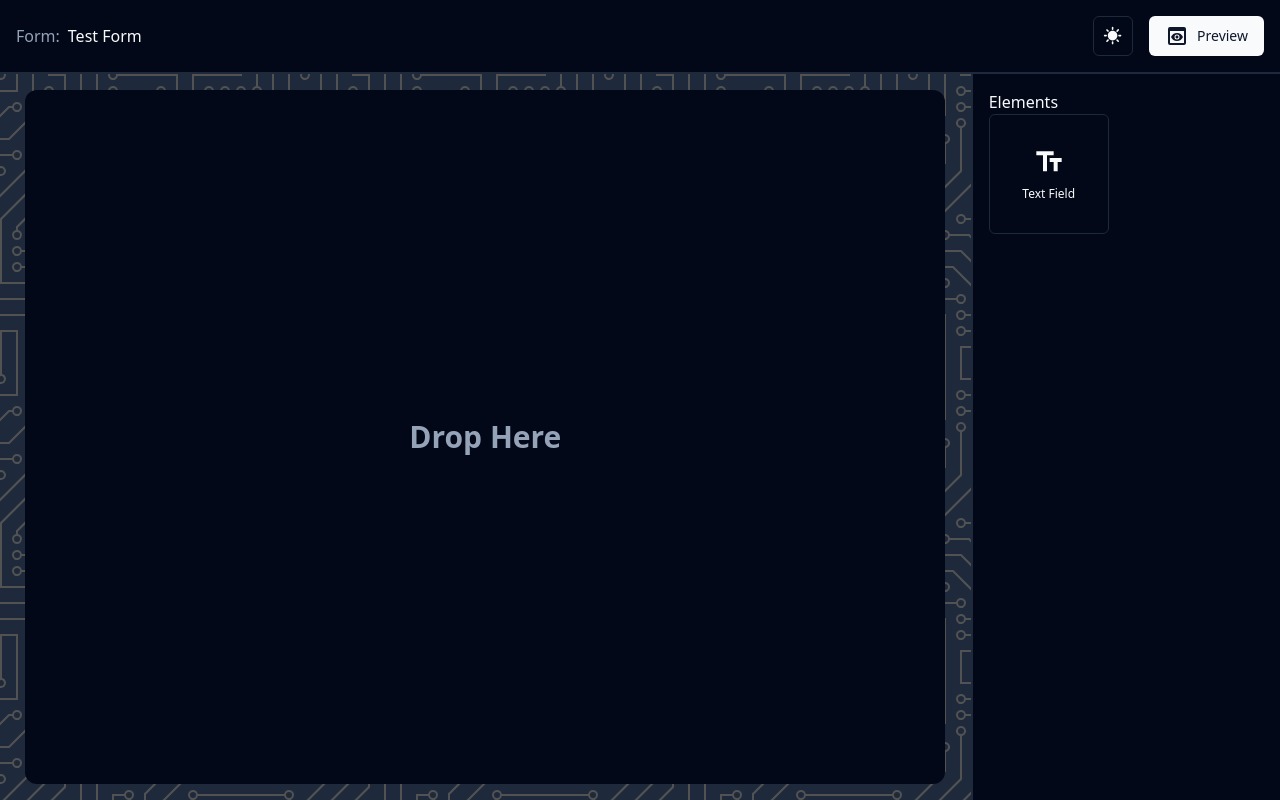
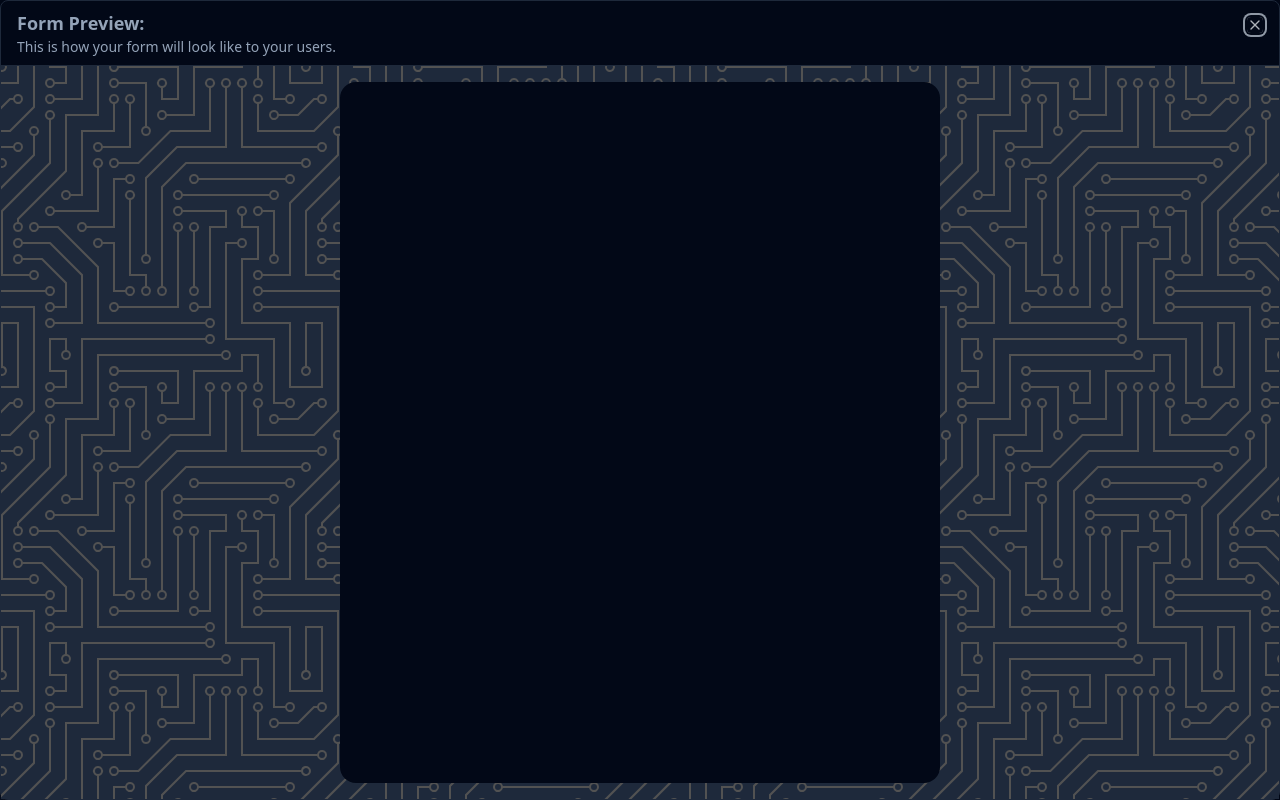
Before and after one commit to prashant1k99/form-builder, a React (Vite) app: page / in a window 1280 px wide. Both pictures are taken after a click on the button "Preview". Built offline with nearby package versions, Linux system fonts and the light colour scheme.

Commit message:
WIP: Completed Preview and Text Field Component

```diff
--- a/package.json
+++ b/package.json
@@ -12,6 +12,7 @@
   "dependencies": {
     "@dnd-kit/core": "^6.0.8",
     "@hookform/resolvers": "^3.3.2",
+    "@radix-ui/react-dialog": "^1.0.5",
     "@radix-ui/react-label": "^2.0.2",
     "@radix-ui/react-slot": "^1.0.2",
     "@radix-ui/react-switch": "^1.0.3",
--- a/src/components/FormElements.tsx
+++ b/src/components/FormElements.tsx
@@ -24,7 +24,9 @@
 	designerComponent: React.FC<{
 		elementInstance: FormElementInstance
 	}>
-	formComponent: React.FC
+	formComponent: React.FC<{
+		elementInstance: FormElementInstance
+	}>
 	propertiesComponent: React.FC<{
 		elementInstance: FormElementInstance
 	}>
--- a/src/components/PreviewDialogBtn.tsx
+++ b/src/components/PreviewDialogBtn.tsx
@@ -1,12 +1,46 @@
+import useDesigner from './hooks/useDesigner'
 import { Button } from './ui/button'
 import { MdPreview } from 'react-icons/md'
+import { Dialog, DialogContent, DialogTrigger } from './ui/dialog'
+import { FormElements } from './FormElements'
 
 function PreviewDialogBtn() {
+	const { elements } = useDesigner()
 	return (
-		<Button>
-			<MdPreview className="h-6 w-6 mr-2" />
-			Preview
-		</Button>
+		<>
+			<Dialog>
+				<DialogTrigger asChild>
+					<Button>
+						<MdPreview className="h-6 w-6 mr-2" />
+						Preview
+					</Button>
+				</DialogTrigger>
+				<DialogContent className="w-screen h-screen max-h-screen max-w-full flex flex-col flex-grow p-0 gap-0">
+					<div className="px-4 py-2 border-b">
+						<p className="text-lg font-bold text-muted-foreground">
+							Form Preview:
+						</p>
+						<p className="text-sm text-muted-foreground">
+							This is how your form will look like to your users.
+						</p>
+					</div>
+					<div className="bg-accent flex flex-col flex-grow items-center justify-center p-4 bg-[url(@/assets/circuit-board.svg)] dark:bg-[url(@/assets/circuit-board-dark.svg)] overflow-y-auto">
+						<div className="max-w-[600px] flex flex-col gap-4 flex-grow bg-background h-full w-full rounded-2xl p-8 overflow-y-auto">
+							{elements.map((element) => {
+								const ElementComponent =
+									FormElements[element.type].formComponent
+								return (
+									<ElementComponent
+										key={element.id}
+										elementInstance={element}
+									/>
+								)
+							})}
+						</div>
+					</div>
+				</DialogContent>
+			</Dialog>
+		</>
 	)
 }
 
--- a/src/components/form-elements/TextField.tsx
+++ b/src/components/form-elements/TextField.tsx
@@ -52,14 +52,7 @@
 
 	designerComponent: DesignerComponent,
 
-	formComponent: () => {
-		return (
-			<div className="flex flex-col gap-2">
-				<label htmlFor="text-field-label">Label</label>
-				<input type="text" id="text-field-label" />
-			</div>
-		)
-	},
+	formComponent: FormComponent,
 
 	propertiesComponent: PropertiesComponent,
 }
@@ -217,3 +210,24 @@
 		</Form>
 	)
 }
+
+function FormComponent({
+	elementInstance,
+}: {
+	elementInstance: FormElementInstance
+}) {
+	const element = elementInstance as CustomInstance
+	const { label, helperText, placeholder, required } = element.extraAttributes
+	return (
+		<div className="flex flex-col gap-2 w-full">
+			<Label>
+				{label}
+				{required && <span className="text-red-500 pl-1">*</span>}
+			</Label>
+			<Input placeholder={placeholder} required={required} />
+			{helperText && (
+				<p className="text-xs text-muted-foreground">{helperText}</p>
+			)}
+		</div>
+	)
+}
--- /dev/null
+++ b/src/components/ui/dialog.tsx
@@ -0,0 +1,120 @@
+import * as React from "react"
+import * as DialogPrimitive from "@radix-ui/react-dialog"
+import { X } from "lucide-react"
+
+import { cn } from "@/lib/utils"
+
+const Dialog = DialogPrimitive.Root
+
+const DialogTrigger = DialogPrimitive.Trigger
+
+const DialogPortal = DialogPrimitive.Portal
+
+const DialogClose = DialogPrimitive.Close
+
+const DialogOverlay = React.forwardRef<
+  React.ElementRef<typeof DialogPrimitive.Overlay>,
+  React.ComponentPropsWithoutRef<typeof DialogPrimitive.Overlay>
+>(({ className, ...props }, ref) => (
+  <DialogPrimitive.Overlay
+    ref={ref}
+    className={cn(
+      "fixed inset-0 z-50 bg-background/80 backdrop-blur-sm data-[state=open]:animate-in data-[state=closed]:animate-out data-[state=closed]:fade-out-0 data-[state=open]:fade-in-0",
+      className
+    )}
+    {...props}
+  />
+))
+DialogOverlay.displayName = DialogPrimitive.Overlay.displayName
+
+const DialogContent = React.forwardRef<
+  React.ElementRef<typeof DialogPrimitive.Content>,
+  React.ComponentPropsWithoutRef<typeof DialogPrimitive.Content>
+>(({ className, children, ...props }, ref) => (
+  <DialogPortal>
+    <DialogOverlay />
+    <DialogPrimitive.Content
+      ref={ref}
+      className={cn(
+        "fixed left-[50%] top-[50%] z-50 grid w-full max-w-lg translate-x-[-50%] translate-y-[-50%] gap-4 border bg-background p-6 shadow-lg duration-200 data-[state=open]:animate-in data-[state=closed]:animate-out data-[state=closed]:fade-out-0 data-[state=open]:fade-in-0 data-[state=closed]:zoom-out-95 data-[state=open]:zoom-in-95 data-[state=closed]:slide-out-to-left-1/2 data-[state=closed]:slide-out-to-top-[48%] data-[state=open]:slide-in-from-left-1/2 data-[state=open]:slide-in-from-top-[48%] sm:rounded-lg md:w-full",
+        className
+      )}
+      {...props}
+    >
+      {children}
+      <DialogPrimitive.Close className="absolute right-4 top-4 rounded-sm opacity-70 ring-offset-background transition-opacity hover:opacity-100 focus:outline-none focus:ring-2 focus:ring-ring focus:ring-offset-2 disabled:pointer-events-none data-[state=open]:bg-accent data-[state=open]:text-muted-foreground">
+        <X className="h-4 w-4" />
+        <span className="sr-only">Close</span>
+      </DialogPrimitive.Close>
+    </DialogPrimitive.Content>
+  </DialogPortal>
+))
+DialogContent.displayName = DialogPrimitive.Content.displayName
+
+const DialogHeader = ({
+  className,
+  ...props
+}: React.HTMLAttributes<HTMLDivElement>) => (
+  <div
+    className={cn(
+      "flex flex-col space-y-1.5 text-center sm:text-left",
+      className
+    )}
+    {...props}
+  />
+)
+DialogHeader.displayName = "DialogHeader"
+
+const DialogFooter = ({
+  className,
+  ...props
+}: React.HTMLAttributes<HTMLDivElement>) => (
+  <div
+    className={cn(
+      "flex flex-col-reverse sm:flex-row sm:justify-end sm:space-x-2",
+      className
+    )}
+    {...props}
+  />
+)
+DialogFooter.displayName = "DialogFooter"
+
+const DialogTitle = React.forwardRef<
+  React.ElementRef<typeof DialogPrimitive.Title>,
+  React.ComponentPropsWithoutRef<typeof DialogPrimitive.Title>
+>(({ className, ...props }, ref) => (
+  <DialogPrimitive.Title
+    ref={ref}
+    className={cn(
+      "text-lg font-semibold leading-none tracking-tight",
+      className
+    )}
+    {...props}
+  />
+))
+DialogTitle.displayName = DialogPrimitive.Title.displayName
+
+const DialogDescription = React.forwardRef<
+  React.ElementRef<typeof DialogPrimitive.Description>,
+  React.ComponentPropsWithoutRef<typeof DialogPrimitive.Description>
+>(({ className, ...props }, ref) => (
+  <DialogPrimitive.Description
+    ref={ref}
+    className={cn("text-sm text-muted-foreground", className)}
+    {...props}
+  />
+))
+DialogDescription.displayName = DialogPrimitive.Description.displayName
+
+export {
+  Dialog,
+  DialogPortal,
+  DialogOverlay,
+  DialogClose,
+  DialogTrigger,
+  DialogContent,
+  DialogHeader,
+  DialogFooter,
+  DialogTitle,
+  DialogDescription,
+}
```
Also changed, not shown: 1 other file (tests, documents, lock files or other folders).
